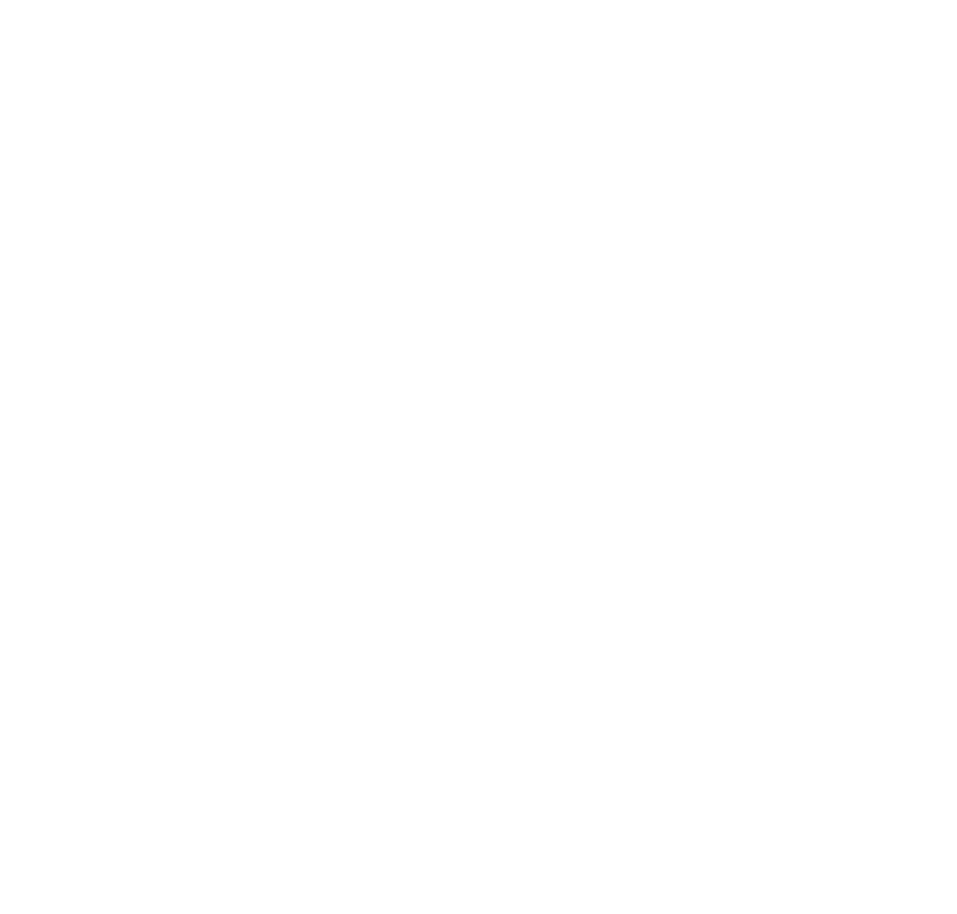
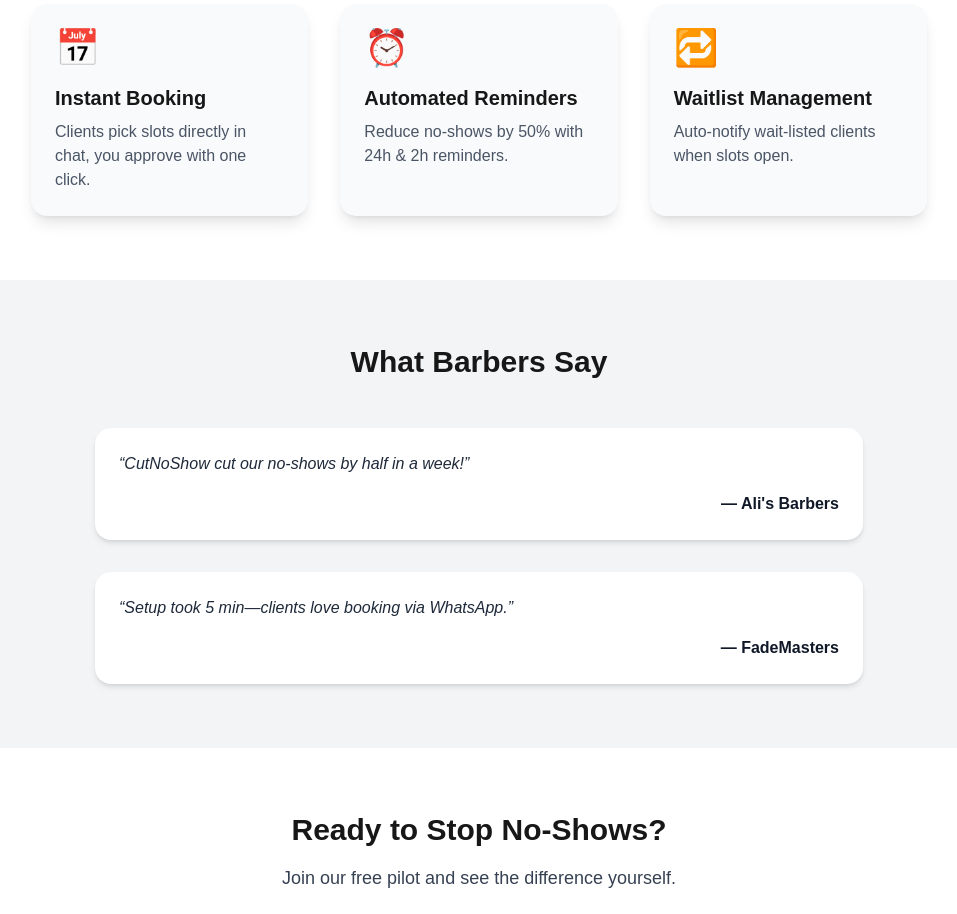
Before and after one commit to Zasif712/cutno-show, a Next.js app: page / in a window 1280 px wide. Shown: the part 1000-1914 px from the top of the page, without its empty margins (161-1118 px from the left). Before the commit the page ends 856 px from the top, so only its background shows below. Built offline with nearby package versions, Linux system fonts and the light colour scheme.

Commit message:
rehauling landing page

```diff
--- a/app/page.tsx
+++ b/app/page.tsx
@@ -1,11 +1,85 @@
 // app/page.tsx
 import React from "react";
 import Hero from "@/components/Hero";
+import Link from "next/link";
+
+// Features section inline component
+function Features() {
+  const items = [
+    {
+      title: "Instant Booking",
+      desc: "Clients pick slots directly in chat, you approve with one click.",
+      icon: "📅",
+    },
+    {
+      title: "Automated Reminders",
+      desc: "Reduce no-shows by 50% with 24h & 2h reminders.",
+      icon: "⏰",
+    },
+    {
+      title: "Waitlist Management",
+      desc: "Auto-notify wait-listed clients when slots open.",
+      icon: "🔁",
+    },
+  ];
+  return (
+    <section className="py-16 bg-white">
+      <h2 className="text-3xl text-center font-bold mb-12">How It Works</h2>
+      <div className="max-w-4xl mx-auto grid gap-8 sm:grid-cols-3">
+        {items.map((f) => (
+          <div key={f.title} className="p-6 bg-gray-50 rounded-2xl shadow-lg">
+            <div className="text-4xl mb-4">{f.icon}</div>
+            <h3 className="text-xl font-semibold mb-2">{f.title}</h3>
+            <p className="text-gray-600">{f.desc}</p>
+          </div>
+        ))}
+      </div>
+    </section>
+  );
+}
+
+// Testimonials section inline component
+function Testimonials() {
+  const quotes = [
+    { name: "Ali's Barbers", text: "CutNoShow cut our no-shows by half in a week!" },
+    { name: "FadeMasters", text: "Setup took 5 min—clients love booking via WhatsApp." },
+  ];
+  return (
+    <section className="py-16 bg-gray-100">
+      <h2 className="text-3xl text-center font-bold mb-12">What Barbers Say</h2>
+      <div className="max-w-3xl mx-auto space-y-8">
+        {quotes.map((q) => (
+          <blockquote key={q.name} className="p-6 bg-white rounded-2xl shadow-md">
+            <p className="italic text-gray-800">“{q.text}”</p>
+            <footer className="mt-4 text-right font-semibold text-gray-900">— {q.name}</footer>
+          </blockquote>
+        ))}
+      </div>
+    </section>
+  );
+}
 
 export default function HomePage() {
   return (
-    <main className="min-h-screen bg-gray-50 font-sans">
+    <main className="font-sans">
       <Hero />
+      <Features />
+      <Testimonials />
+      <section className="py-16 bg-white">
+        <div className="text-center">
+          <h2 className="text-3xl font-bold mb-4">Ready to Stop No-Shows?</h2>
+          <p className="mb-6 text-lg text-gray-700">
+            Join our free pilot and see the difference yourself.
+          </p>
+          <Link
+            href="https://tally.so/r/wayYZq"
+            className="inline-flex items-center gap-2 rounded-full bg-gradient-to-r from-purple-500 to-indigo-500 px-8 py-4 text-white font-semibold shadow-lg hover:scale-105 transition"
+          >
+            Join the Free Beta
+            <span className="animate-bounce">⬇️</span>
+          </Link>
+        </div>
+      </section>
     </main>
   );
 }
```
